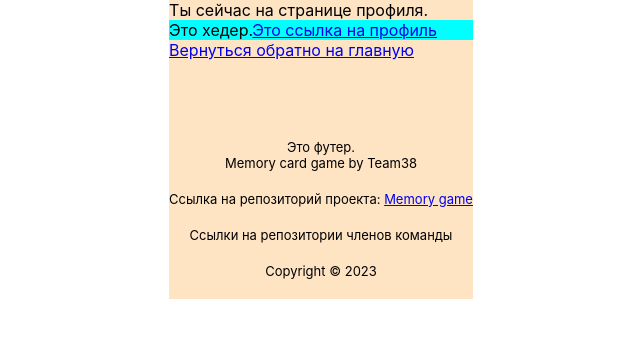
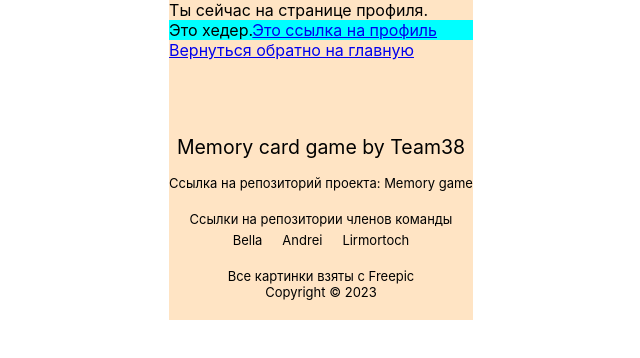
Before and after one commit to Team38-Hackaton/frontend, a React (Create React App) app: page /profile in a window 1280 px wide. Shown: the top 358 px of the page, without its empty margins (319-959 px from the left). Built offline with nearby package versions, Linux system fonts and the light colour scheme.

Commit message:
Добавил ссылки на профили. Немного изменил стили для ссылок

```diff
--- a/src/components/footer/Footer.jsx
+++ b/src/components/footer/Footer.jsx
@@ -3,18 +3,20 @@ import styles from './Footer.module.css';
 const Footer = () => {
   return (
     <footer className={styles.footer}>
-      Это футер.
       <p className={styles.header}>Memory card game by Team38</p>
       <p className={styles.item}>Ссылка на репозиторий проекта: <Link className={styles.link} to=''>Memory game</Link></p>
 
       <div className={styles.credits}>
-        <p className={styles.header}>Ссылки на репозитории членов команды</p>
+        <p className={styles.credits_header}>Ссылки на репозитории членов команды</p>
 
         <div className={styles.links}>
-          <Link className={styles.link} to=''></Link>
+          <Link className={styles.link} to='https://github.com/bellabzhu'>Bella</Link>
+          <Link className={styles.link} to='https://github.com/AndersGrunge'>Andrei</Link>
+          <Link className={styles.link} to='https://github.com/Lirmortoch'>Lirmortoch</Link>
         </div>
       </div>
 
+      <p className={styles.item}>Все картинки взяты с Freepic</p>
       <p className={styles.item}>Copyright &copy;&nbsp;{new Date().getFullYear()}</p>
     </footer>
   );
--- a/src/components/footer/Footer.module.css
+++ b/src/components/footer/Footer.module.css
@@ -11,6 +11,7 @@
 }
 
 .header {
+  font-size: 1.5em;
   margin: 0;
   padding: 0 0 20px 0;
   color: var(--grey-text);
@@ -27,22 +28,35 @@
 }
 
 .credits {
-  padding-top: 20px;
+  padding: 20px 0;
+}
+
+.credits_header {
+  margin: 0;
+  padding: 0 0 0 0;
+}
+
+.link {
+  color: black;
+  text-decoration: none;
 }
 
 .links {
+  font-size: 1em;
   margin: 0;
-  padding: 0;
+  padding: 5px 0 0 0;
   box-sizing: border-box;
-  display: flex;
-
-  /* grid-template-columns: max-content auto min-content;
-  grid-template-rows: 1fr; */
+  display: grid;
+  justify-content: center;
+  gap: 20px;
+  grid-template-columns: repeat(3, min-content);
+  grid-template-rows: 1fr;
 }
 
 .item {
   margin: 0;
   padding: 0;
+  font-size: 1em;
   text-decoration: none;
   color: var(--text);
   opacity: 1;
```
